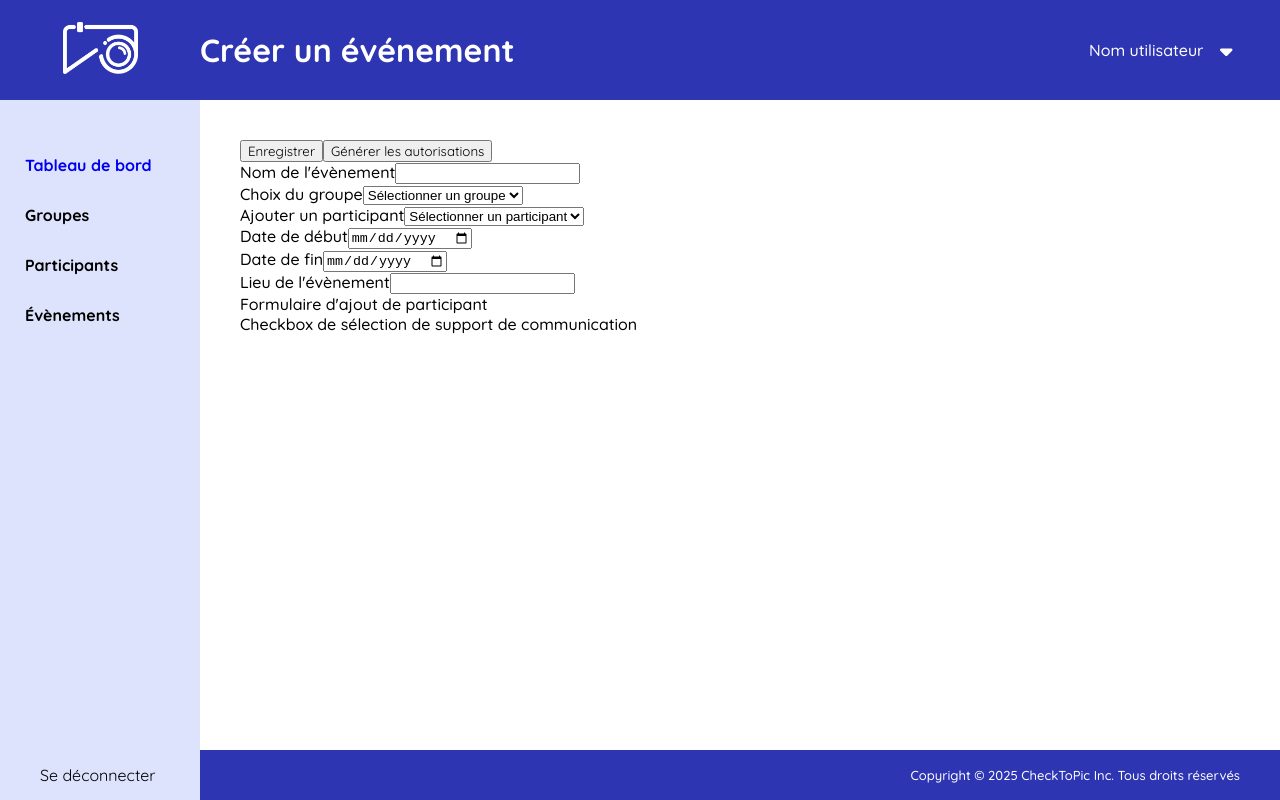
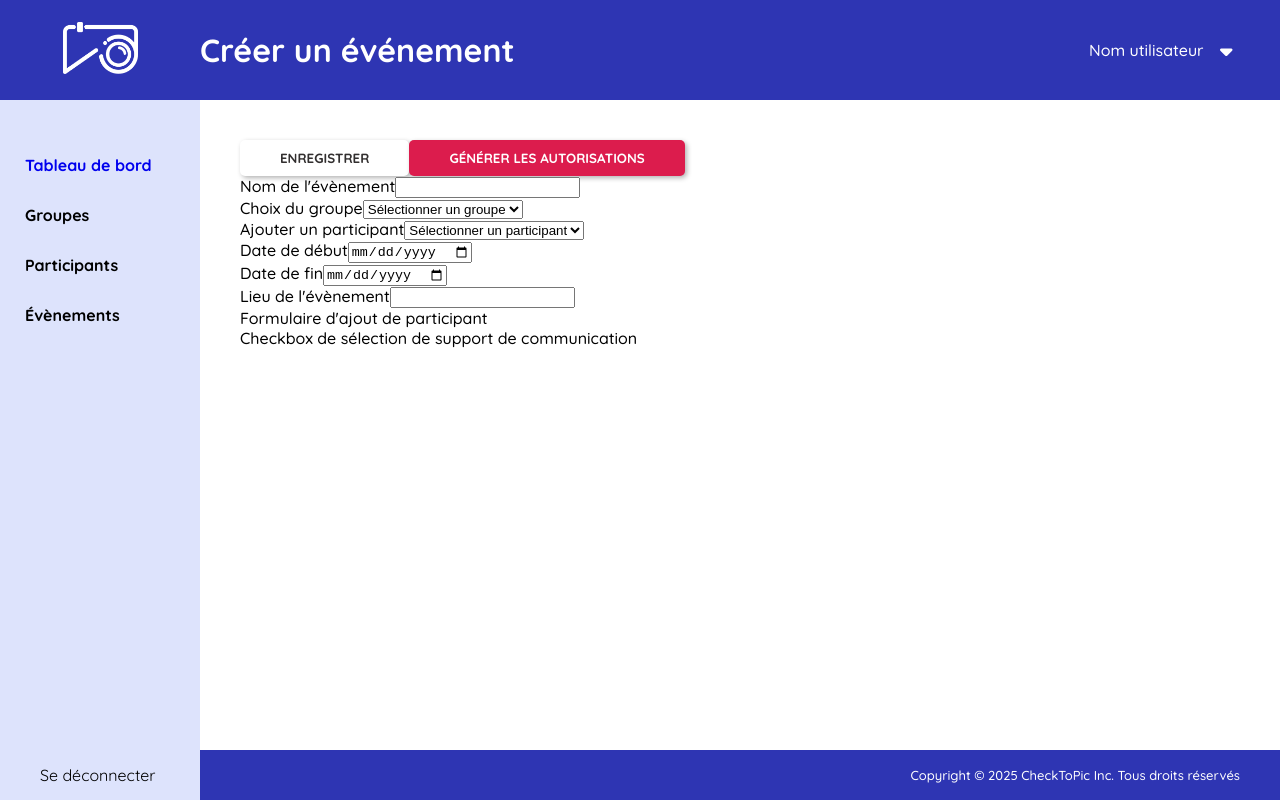
Before and after one commit to sarah-sbb/athlysia-project, a Next.js app in the folder frontend/: page /ctp-admin/events/add in a window 1280 px wide. Built offline with nearby package versions, Linux system fonts and the light colour scheme.

Commit message:
configuration de la bibliothèque CVA et stylisation des button

```diff
--- a/frontend/components/events/Add.js
+++ b/frontend/components/events/Add.js
@@ -1,4 +1,6 @@
 import styles from '../../styles/Events.module.css';
+import { buttonStyles } from '../modules/Button';
+
 import AddEvent from "./AddEvent";
 import AddParticipant from "./AddParticipant";
 import AddCom from "./AddCom";
@@ -7,8 +9,12 @@ function EventPage () {
   return (
     <div className={styles.formContainer}>
               <div className={styles.formButton}>
-                <button>Enregistrer</button>
-                <button>Générer les autorisations</button>
+              <button className={buttonStyles({ size: 'large', color: 'primary' })}>
+                Enregistrer
+              </button>
+              <button className={buttonStyles({ size: 'large', color: 'secondary' })}>
+                Générer les autorisations
+              </button>
               </div>
           <div class={styles.formInfos}>
             <div class={styles.formAddInfos}>
--- a/frontend/components/modules/Button.js
+++ b/frontend/components/modules/Button.js
@@ -1,22 +1,23 @@
 import { cva } from 'class-variance-authority';
+import styles from "../../styles/modules/Button.module.css";
 
 export const buttonStyles = cva(
-  'btn', // base class
+  styles.btn, // class de base
   {
     variants: {
       size: {
-        small: 'btnSmall',
-        medium: 'btnMedium',
-        large: 'btnLarge',
+        small: styles.btnSmall,
+        medium: styles.btnMedium,
+        large: styles.btnLarge,
       },
       color: {
-        primary: 'btnPrimary',
-        secondary: 'btnSecondary',
+        primary: styles.btnPrimary,
+        secondary: styles.btnSecondary,
       },
     },
     defaultVariants: {
-      size: 'medium',
-      color: 'primary',
+      size: styles.medium,
+      color: styles.primary,
     },
   }
 );
--- a/frontend/styles/Footer.module.css
+++ b/frontend/styles/Footer.module.css
@@ -26,7 +26,7 @@
     align-items: center;
     padding: 10px 40px;
     box-sizing: border-box;
-    color: var(--light-text-color);
+    color: var(--light-color);
     background-color: var(--main-bg-color);
     grid-area: footerContent;
 }
--- a/frontend/styles/Header.module.css
+++ b/frontend/styles/Header.module.css
@@ -7,7 +7,7 @@
       "headerLogo headerTitle headerNav";
     grid-area: header;
     background-color: var(--main-bg-color);
-    color: var(--light-text-color);
+    color: var(--light-color);
     align-items: center;
 }
 
--- a/frontend/styles/Login.module.css
+++ b/frontend/styles/Login.module.css
@@ -59,7 +59,7 @@ gap: 20px;
   height: 16%;
   border-radius: 10px;
   border: none;
-  color: var(--light-text-color);
+  color: var(--light-color);
   font-size: var(--fontsize-third);
   cursor: pointer;
 }
--- a/frontend/styles/globals.css
+++ b/frontend/styles/globals.css
@@ -2,14 +2,14 @@
 
 :root { /* variables css dynamiques déclarées en amont pour éviter de répéter
   à réutiliser sur les éléments que l'on souhaite exemple color: var(--main-bg-color); */
+  --light-color: #ffffff;
+
   --main-bg-color: #2E35B3;
   --second-bg-color: #dde3fc;
   --third-bg-color: #BEBEBE;
-  --forth-bg-color: white;
 
   --main-text-color: #040958;
   --second-text-color: #322F2F;
-  --light-text-color: #ffffff;
 
   --warning-color: #DC1C4D;
 
--- a/frontend/styles/modules/Button.module.css
+++ b/frontend/styles/modules/Button.module.css
@@ -1,38 +1,25 @@
 .btn {
     border: none;
+    border-radius: 5px;
+    box-shadow: 2px 2px 5px rgba(0, 0, 0, 0.3);
     cursor: pointer;
-    color: white;
-    background-color: var(--warning-color);
-    padding: 10px 20px;
-
+    font-weight: bold;
+    padding : 10px 0;
     text-transform: uppercase;
-    font-weight: bold;
-    border-radius: 5px;
-    box-shadow: 2px 2px 5px rgba(0, 0, 0, 0.2);
-
 }
 
-.largeButtonRed {
+.btnSmall { padding: 0 20px; }
 
+.btnMedium { padding: 10px 30px; }
 
+.btnLarge { padding: 10px 40px; }
+
+.btnPrimary {
+    color: var(--second-text-color);
+    background-color: var(--light-color);
 }
 
-.largeButtonWhite {
-   border: none;
-    color: black;
-    background-color: var(--forth-bg-color);
-    padding: 10px 20px;
-    cursor: pointer;
-    text-transform: uppercase;
-    font-weight: bold;
-    border-radius: 5px;
-    box-shadow: 2px 2px 5px rgba(0, 0, 0, 0.2);
+.btnSecondary {
+    color: var(--light-color);
+    background-color: var(--warning-color);
 }
-
-.input {
-    box-shadow: 2px 2px 5px rgba(0, 0, 0, 0.2);
-    background-color: var(--forth-bg-color);
-    border-radius: 5px;
-    border: none;
-    padding: 10px 20px;
-}
--- a/frontend/styles/smallComponents.module.css
+++ b/frontend/styles/smallComponents.module.css
@@ -14,7 +14,7 @@
 .largeButtonWhite {
    border: none;
     color: black;
-    background-color: var(--forth-bg-color);
+    background-color: var(--light-color);
     padding: 10px 20px;
     cursor: pointer;
     text-transform: uppercase;
@@ -25,7 +25,7 @@
 
 .input {
     box-shadow: 2px 2px 5px rgba(0, 0, 0, 0.2);
-    background-color: var(--forth-bg-color);
+    background-color: var(--light-color);
     border-radius: 5px;
     border: none;
     padding: 10px 20px;
```
Also changed, not shown: frontend/components/participants/Add.js (+8 -5 lines), frontend/styles/Participants.module.css (+10 -0 lines), 1 other file (tests, documents, lock files or other folders).
